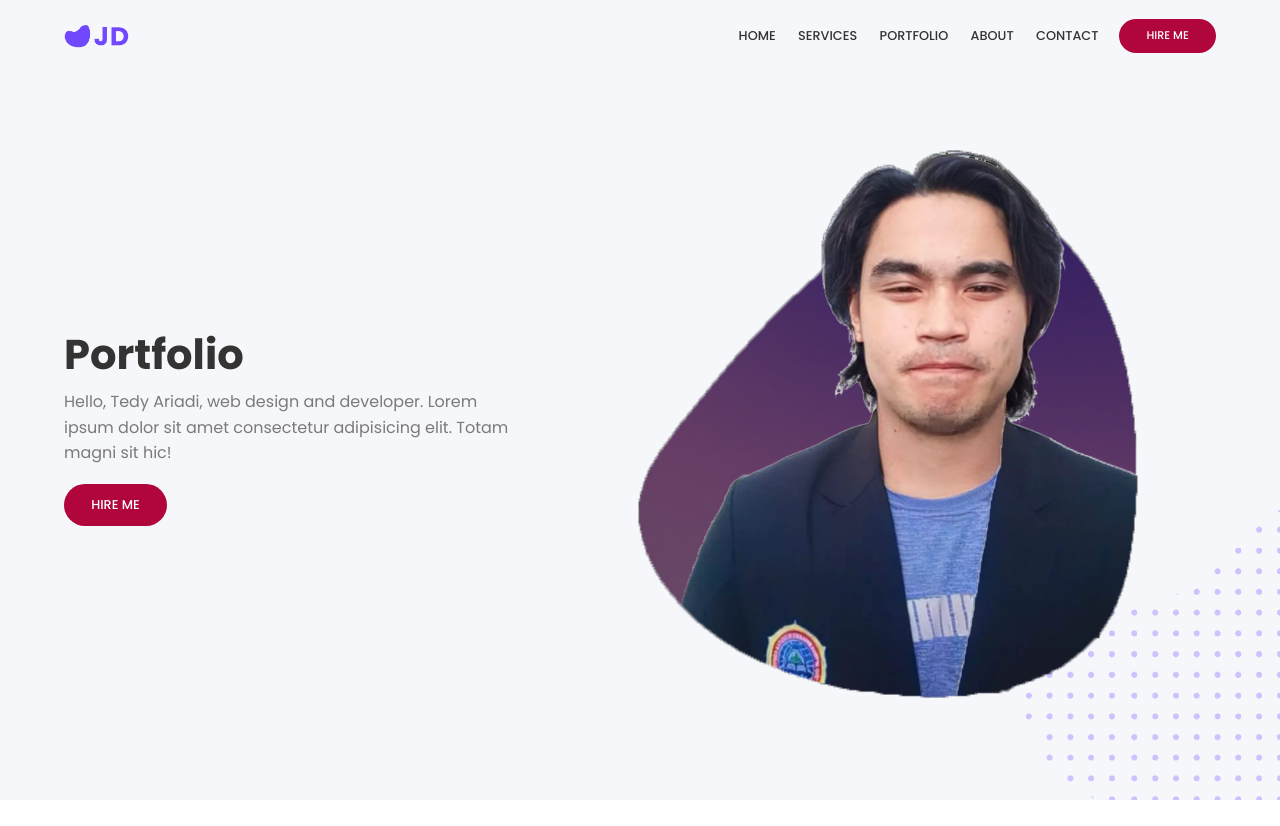
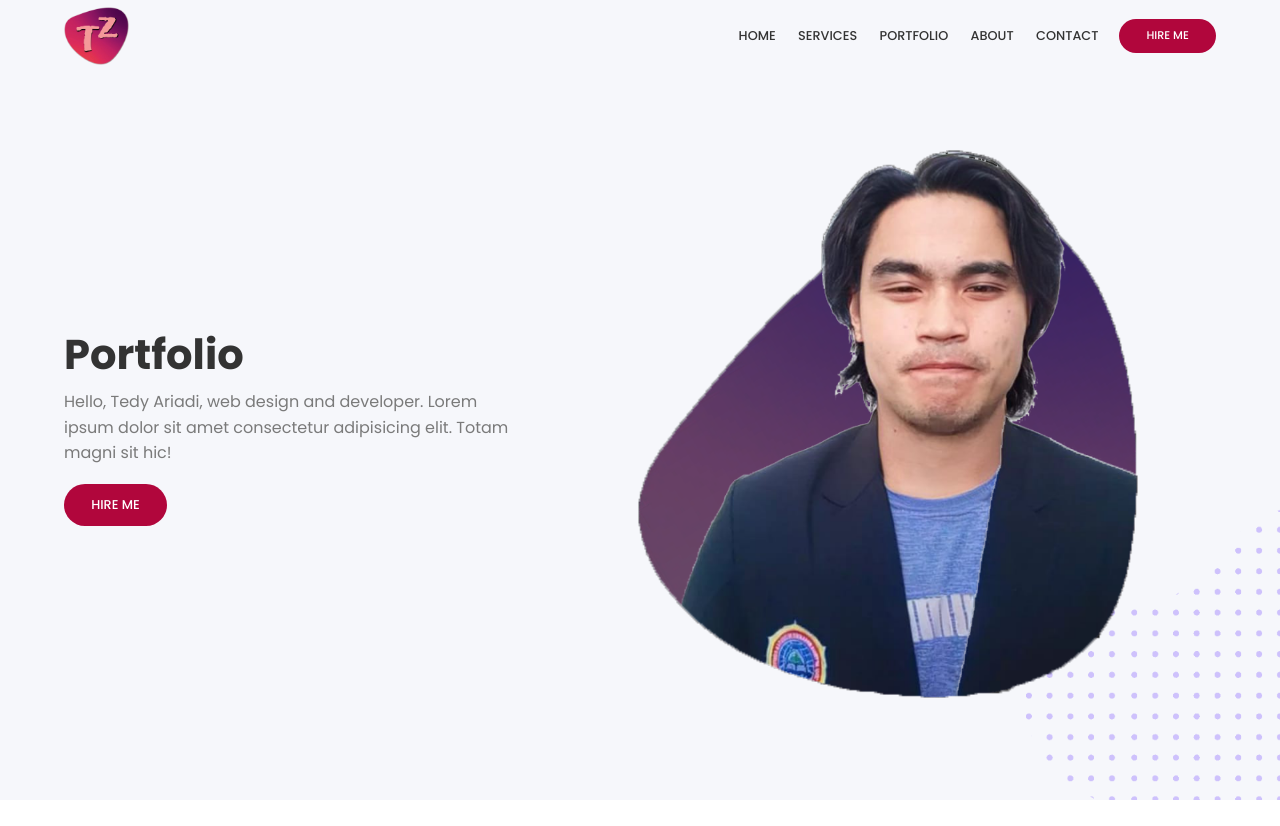
Before and after one commit to tedycoeg/tugas-web, a plain HTML site: page index.html in a window 1280 px wide. Shown: the top 826 px of the page. Drawn offline with nearby package versions, Linux system fonts and the light colour scheme.

Commit message:
Mengubah Logo

```diff
--- a/index.html
+++ b/index.html
@@ -20,7 +20,7 @@
         <nav>
           <div class="container">
             <div class="logo">
-              <img src="./img/logo.png" alt="" />
+              <img src="./img/logo1.png" alt="" />
             </div>
 
             <div class="links">
```
Also changed, not shown: img/logo1.png (added).
